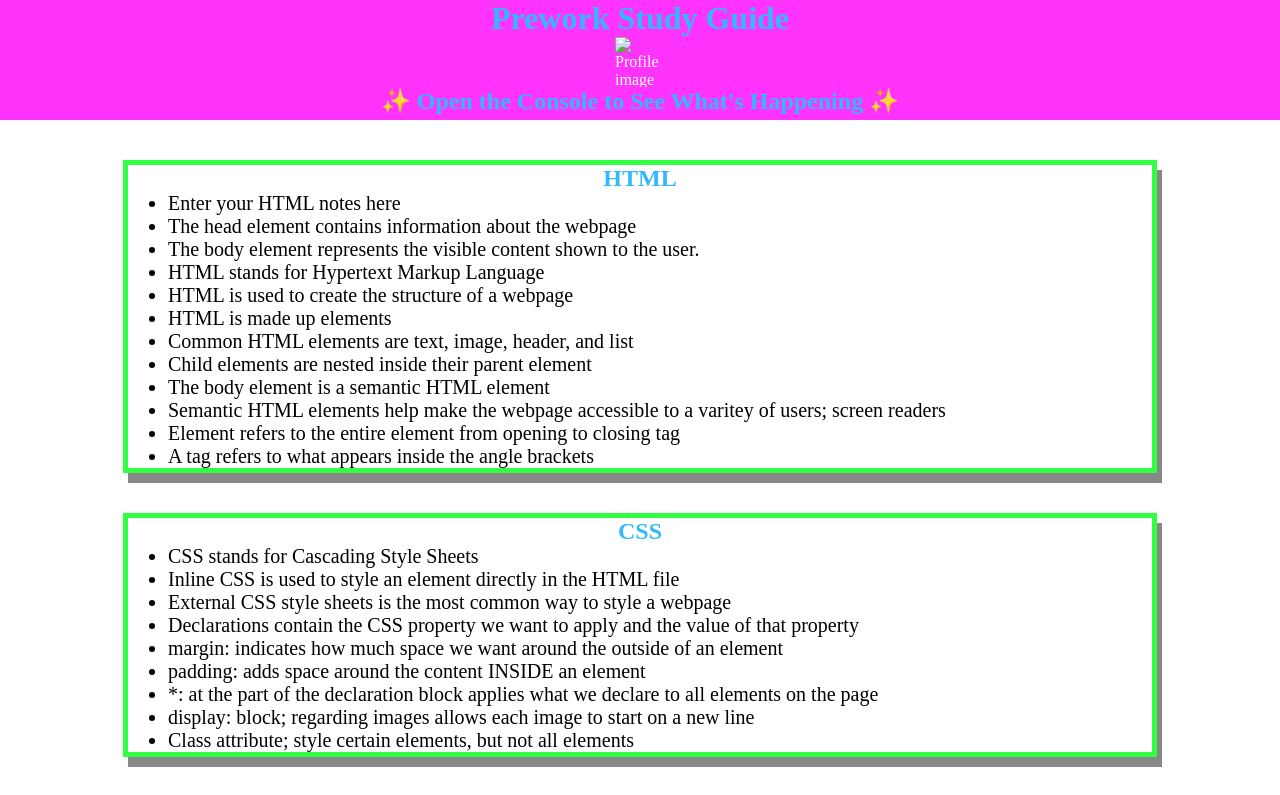
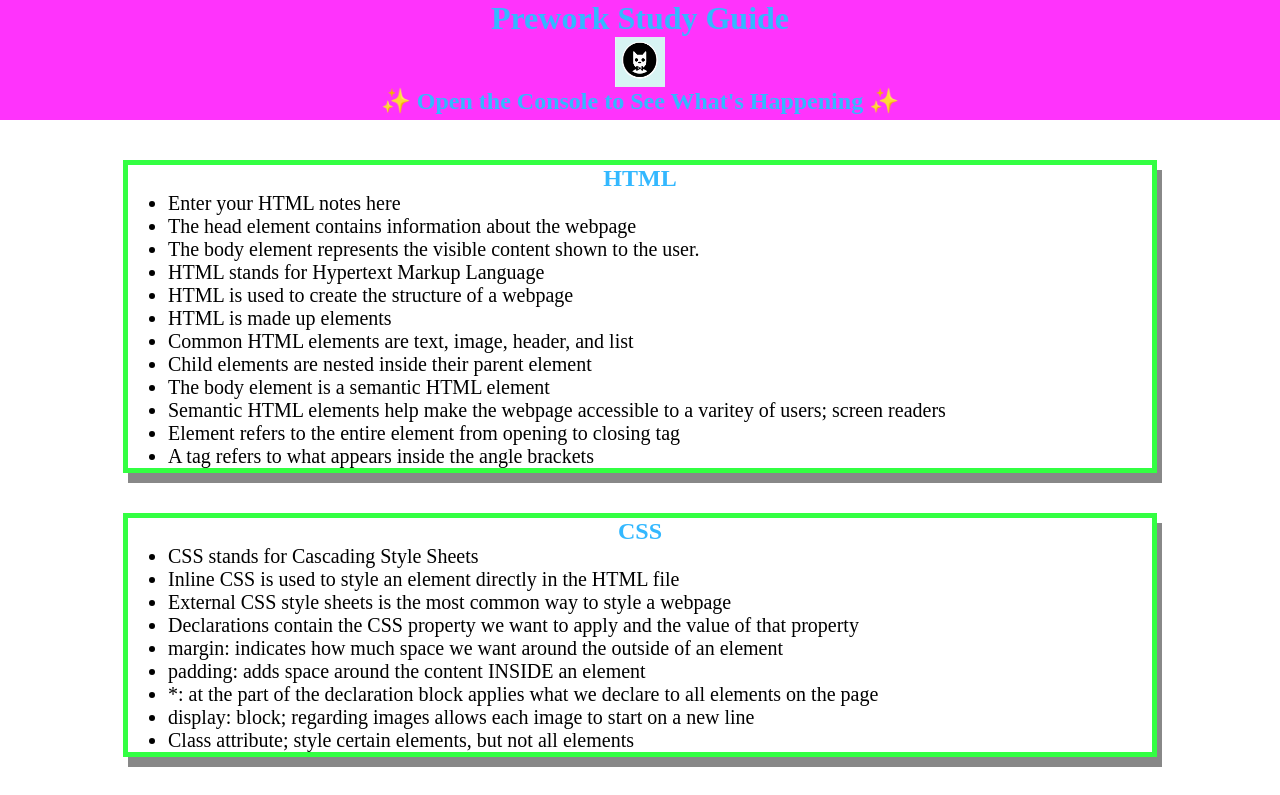
Before and after one commit to VicSwain/PreworkStudyGuide, a plain HTML site: page index.html in a window 1280 px wide. Shown: the top 795 px of the page. Drawn offline with Linux system fonts and the light colour scheme; files whose address does not match are found by name.

Commit message:
adjusted CSS link for cat pic

```diff
--- a/index.html
+++ b/index.html
@@ -11,7 +11,7 @@
     <header id="top">
 
       <h1>Prework Study Guide</h1>
-      <img src="./bowtie-cat.png" alt="Profile image of cat wearing a bow tie." />
+      <img src="prework-study-guide\assets\bowtie-cat.png" alt="Profile image of cat wearing a bow tie." />
       <h2>✨ Open the Console to See What's Happening ✨</h2>
 
     </header>
```
